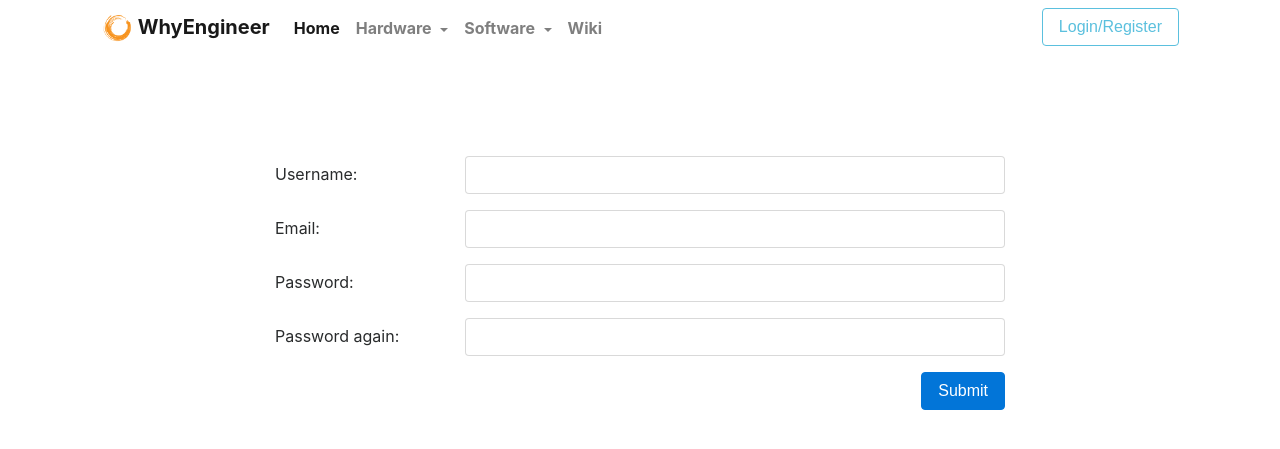
After one commit to zengfu/w, a Django app: page /register/ in a window 1280 px wide. The commit adds this page. Shown: the top 449 px of the page. Run offline with Django 3.2, Linux system fonts and the light colour scheme; some libraries are stand-ins or nearby versions.

Commit message:
add register page

```diff
--- a/auth/views.py
+++ b/auth/views.py
@@ -2,6 +2,7 @@
 from __future__ import unicode_literals
 from django.http import HttpResponse
 from django.contrib.auth import authenticate, login,logout
+from django.contrib.auth.models import User
 from django.views.decorators.csrf import csrf_exempt
 import json
 import httplib
@@ -21,7 +22,6 @@ def mqtt(request):
 def login_view(request):
     username=request.POST['username']
     password=request.POST['password']
-    print username,password
     user=authenticate(username=username,password=password)
     res=0
     if user is not None:
@@ -52,12 +52,31 @@ def mysession(request):
     else:
         res = 1
         result_json = {'result': res}
-    print json.dumps(result_json)
     return HttpResponse(json.dumps(result_json), content_type='application/json')
 def getmqttclient(request):
     conn=httplib.HTTPConnection("127.0.0.1",1885)
     conn.request("GET","/api/allmqtt")
     res=conn.getresponse()
     data=res.read()
-    print data
     return HttpResponse(data)
+def register(request):
+    return render(request, "register.html")
+
+@csrf_exempt
+def api_checkusername(request):
+    name=request.POST['username']
+    try:
+        User.objects.get(username=name)
+    except User.DoesNotExist:
+        res=0
+    else:
+        res=1
+    return HttpResponse(json.dumps({'result': res}), content_type='application/json')
+
+@csrf_exempt
+def api_signin(request):
+    username = request.POST['username']
+    password = request.POST['password1']
+    email=request.POST['email']
+    User.objects.create_user(username,email,password)
+    return HttpResponse(json.dumps({'result': 0}), content_type='application/json')
--- a/templates/base.html
+++ b/templates/base.html
@@ -7,6 +7,7 @@
     <script src="https://cdn.bootcss.com/bootstrap/4.0.0-alpha.6/js/bootstrap.min.js"></script>
     <script src="{% static "js/mycookie.js" %}"></script>
     <title>{% block title %}WhyEngineer{% endblock %}</title>
+    <Link href="{% static "image/logo240x240.png" %}" rel="icon">
 </head>
 <body>
     {% block navbar %}
@@ -74,7 +75,7 @@
                                                 <div id="passwordinfo" class="form-control-feedback"></div>
                                             </div>
                                             <div class="modal-footer">
-                                                <a href="/register">Register</a>
+                                                <a href="{% url "register" %}">Register</a>
                                                 <button type="button" class="btn btn-primary" type="submit" id="submit">Login</button>
                                             </div>
                                             {{ csrf_input }}
@@ -149,7 +150,7 @@
                       data: $('#loginform').serialize(),
                       dataType : "json"})
                       .done(function( data ) {
-                        console.log(data)
+                        console.log(data);
                         if(data.result==0){
                             $('#modal_close').trigger('click');
                             $('#login').hide();
--- /dev/null
+++ b/templates/register.html
@@ -0,0 +1,186 @@
+{% extends "base.html" %}
+{% load static %}
+{% block content %}
+    <div style="height: 100px">
+    </div>
+    <div class="container">
+
+
+        <form id="signin" action="/">
+            {{ csrf_input }}
+            <div class="form-group" id="username_group">
+                <div class="row">
+                  <label for="text-input" class="offset-sm-2 col-sm-2 col-form-label">Username:</label>
+                  <div class="col-6">
+                    <input class="form-control form-control-success form-control-warning" type="text"  id="text-input" name="username">
+                  </div>
+                </div>
+                <div class="row">
+                    <div class="form-control-feedback offset-sm-2 col-sm-8" style="text-align: right;" hidden="true" id="username_info">
+                    </div>
+                </div>
+            </div>
+            <div class="form-group" id="email_group">
+                <div class="row">
+                  <label for="email-input" class="offset-sm-2 col-sm-2 col-form-label">Email:</label>
+                  <div class="col-6">
+                    <input class="form-control form-control-success form-control-warning" type="email"  id="email-input" name="email">
+                  </div>
+                </div>
+                <div class="row">
+                    <div class="form-control-feedback offset-sm-2 col-sm-8" style="text-align: right;" hidden="true" id="email_info">
+                    </div>
+                </div>
+            </div>
+            <div class="form-group" id="pw1_group">
+                <div class="row">
+                  <label for="pw1-input" class="offset-sm-2 col-sm-2 col-form-label">Password:</label>
+                  <div class="col-6">
+                    <input class="form-control form-control-success form-control-warning" type="password"  id="pw1-input" name="password1">
+                  </div>
+                </div>
+                <div class="row">
+                    <div class="form-control-feedback offset-sm-2 col-sm-8" style="text-align: right;" hidden="true" id="pw1_info">
+                    </div>
+                </div>
+            </div>
+            <div class="form-group" id="pw2_group">
+                <div class="row">
+                  <label for="pw2-input" class="offset-sm-2 col-sm-2 col-form-label">Password again:</label>
+                  <div class="col-6">
+                    <input class="form-control form-control-success form-control-warning" type="password"  id="pw2-input" name="password2">
+                  </div>
+                </div>
+                <div class="row">
+                    <div class="form-control-feedback offset-sm-2 col-sm-8" style="text-align: right;" hidden="true" id="pw2_info">
+                    </div>
+                </div>
+            </div>
+            <div class="form-group row">
+              <div class="offset-sm-8 col-sm-2" style="text-align: right">
+                <button class="btn btn-primary" id="register_submit">Submit</button>
+              </div>
+            </div>
+
+        </form>
+        <div id="success" style="text-align: center;" hidden="true">
+            <h1>Register successful!</h1>
+        </div>
+    </div>
+    <script type="text/javascript">
+        var username=false;
+        var password=false;
+        var email=false;
+		$('#backtohome').click(function(event) {
+			/* Act on the event */
+			 $(window.location).attr('href', '/');
+		});
+		$('#text-input').focusout(function(event) {
+			/* Act on the event */
+			console.log($(this).val());
+			if ( $(this).val().length === 0){
+				$("#username_group").removeClass('has-success');
+				$("#username_group").addClass('has-warning');
+				$('#username_info').text('the username is empty');
+				$('#username_info').removeAttr('hidden');
+				username=false;
+				return
+			}
+			$.ajax({
+				  type: 'POST',
+				  url: "/api/checkusername/",
+				  data: $(this).serialize(),
+				  dataType : "json"}).done(function(data){
+				  	if(data.result==0){
+				  		$("#username_group").removeClass('has-warning');
+				  		$("#username_group").addClass('has-success');
+				  		$('#username_info').attr('hidden','true');
+				  		username=true
+				  	}else{
+				  		$("#username_group").removeClass('has-success');
+				  		$("#username_group").addClass('has-warning');
+				  		$('#username_info').text('the username exited');
+				  		$('#username_info').removeAttr('hidden');
+				  		username=false
+				  	}
+				  });
+		});
+		$('#email-input').focusout(function(event) {
+			/* Act on the event */
+			console.log($(this).val());
+			var search_str= /^[\w\-\.]+@[\w\-\.]+(\.\w+)+$/;
+			var email_val=$(this).val();
+			if((!search_str.test(email_val))){
+				//$(this).focus();
+				$("#email_group").removeClass('has-success');
+				$("#email_group").addClass('has-warning');
+				$('#email_info').text('the email format is error');
+				$('#email_info').removeAttr('hidden');
+				email=false
+			}else{
+				$("#email_group").removeClass('has-warning');
+				$("#email_group").addClass('has-success');
+				$('#email_info').attr('hidden','true');
+				email=true;
+			}
+		});
+		$('#pw1-input').focusout(function(event) {
+			/* Act on the event */
+			if ( $(this).val().length === 0){
+				$("#pw1_group").removeClass('has-success');
+				$("#pw1_group").addClass('has-warning');
+				$('#pw1_info').text('the password is empty');
+				$('#pw1_info').removeAttr('hidden');
+				return;
+			}else{
+				$("#pw1_group").removeClass('has-warning');
+				$("#pw1_group").addClass('has-success');
+				$('#pw1_info').attr('hidden','true');
+				console.log(username,email)
+			}
+		});
+		$('#pw2-input').focusout(function(event) {
+			/* Act on the event */
+			if ( $(this).val().length === 0){
+				$("#pw2_group").removeClass('has-success');
+				$("#pw2_group").addClass('has-warning');
+				$('#pw2_info').text('the password is empty');
+				$('#pw2_info').removeAttr('hidden');
+				return
+			}else{
+				if($(this).val()==$('#pw1-input').val()){
+					$("#pw2_group").removeClass('has-warning');
+					$("#pw2_group").addClass('has-success');
+					$('#pw2_info').attr('hidden','true');
+					password=true;
+				}else{
+					$("#pw2_group").removeClass('has-success');
+					$("#pw2_group").addClass('has-warning');
+					$('#pw2_info').text('the password is different');
+					$('#pw2_info').removeAttr('hidden');
+				}
+			}
+		});
+		$('#register_submit').click(function() {
+		    event.preventDefault();
+			if(email&&password&&username){
+				$.ajax({
+				  type: 'POST',
+				  url: "/api/signin/",
+				  data: $('#signin').serialize(),
+				  dataType : "json"})
+		    	  .done(function( data ) {
+		    	  	$('#signin').hide();
+		    	  	$('#success').removeAttr('hidden');
+		    	  	setInterval(function(){
+                       $(window.location).attr('href', '/');
+                    },1000);
+		    	  	//$(window.location).attr('href', '/').delay(2000)
+		    	  });
+			}else{
+				return;
+			}
+		});
+		//$("#userinfo").hide()
+	</script>
+{% endblock %}
--- a/we/settings.py
+++ b/we/settings.py
@@ -37,6 +37,7 @@ INSTALLED_APPS = [
     'django.contrib.sessions',
     'django.contrib.messages',
     'django.contrib.staticfiles',
+    'we',
 ]
 
 MIDDLEWARE = [
--- a/we/urls.py
+++ b/we/urls.py
@@ -24,5 +24,9 @@ urlpatterns = [
     url(r'^api/logout/$',auth.logout_view),
     url(r'^api/login/$',auth.login_view),
     url(r'^api/checksession/$',auth.mysession),
+    url(r'^api/checkusername/$',auth.api_checkusername),
     url(r'^api/allmqtt/$',auth.getmqttclient),
+    url(r'^register/$',auth.register,name="register"),
+    url(r'^api/signin/$',auth.api_signin),
+
 ]
```
